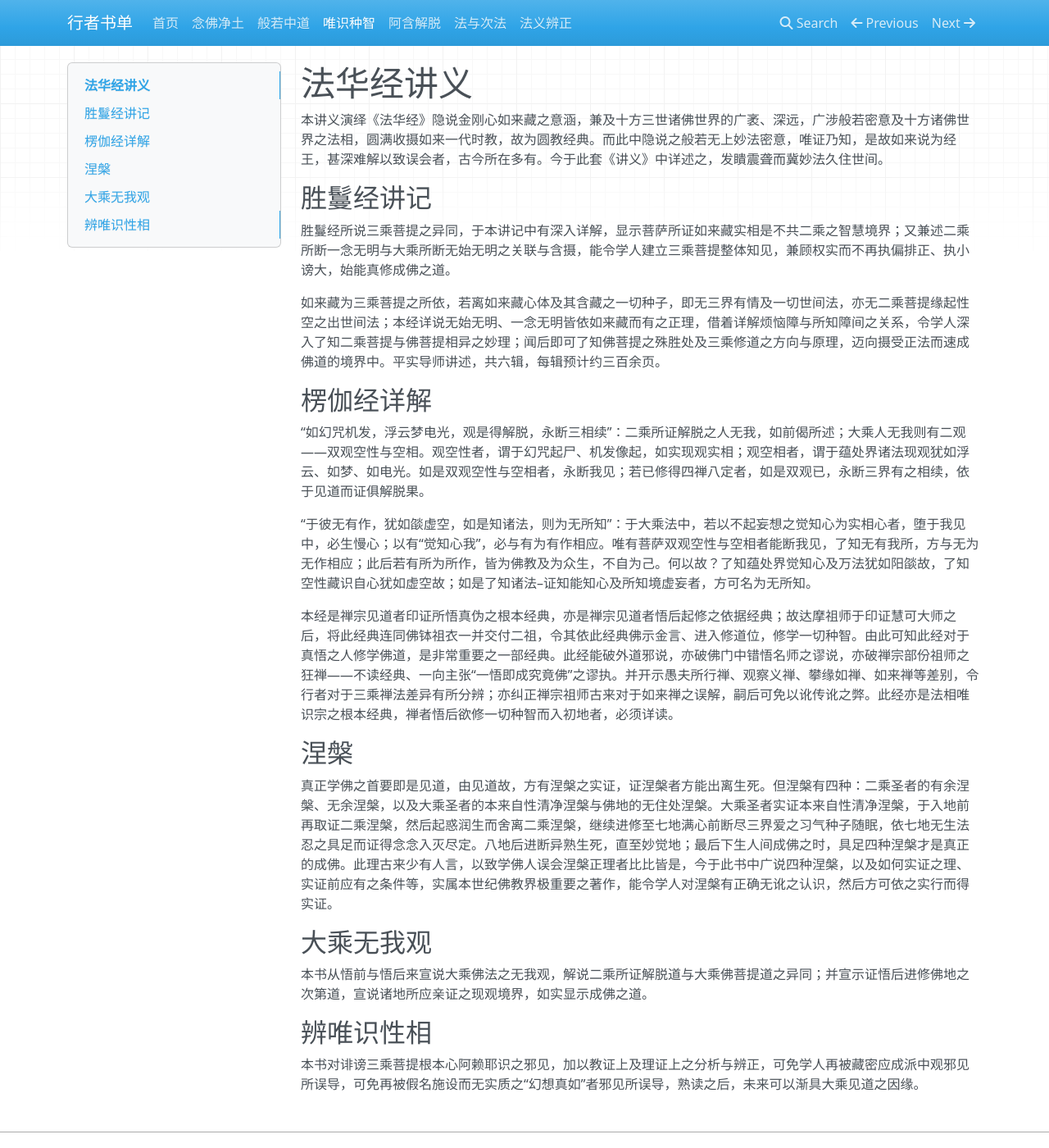
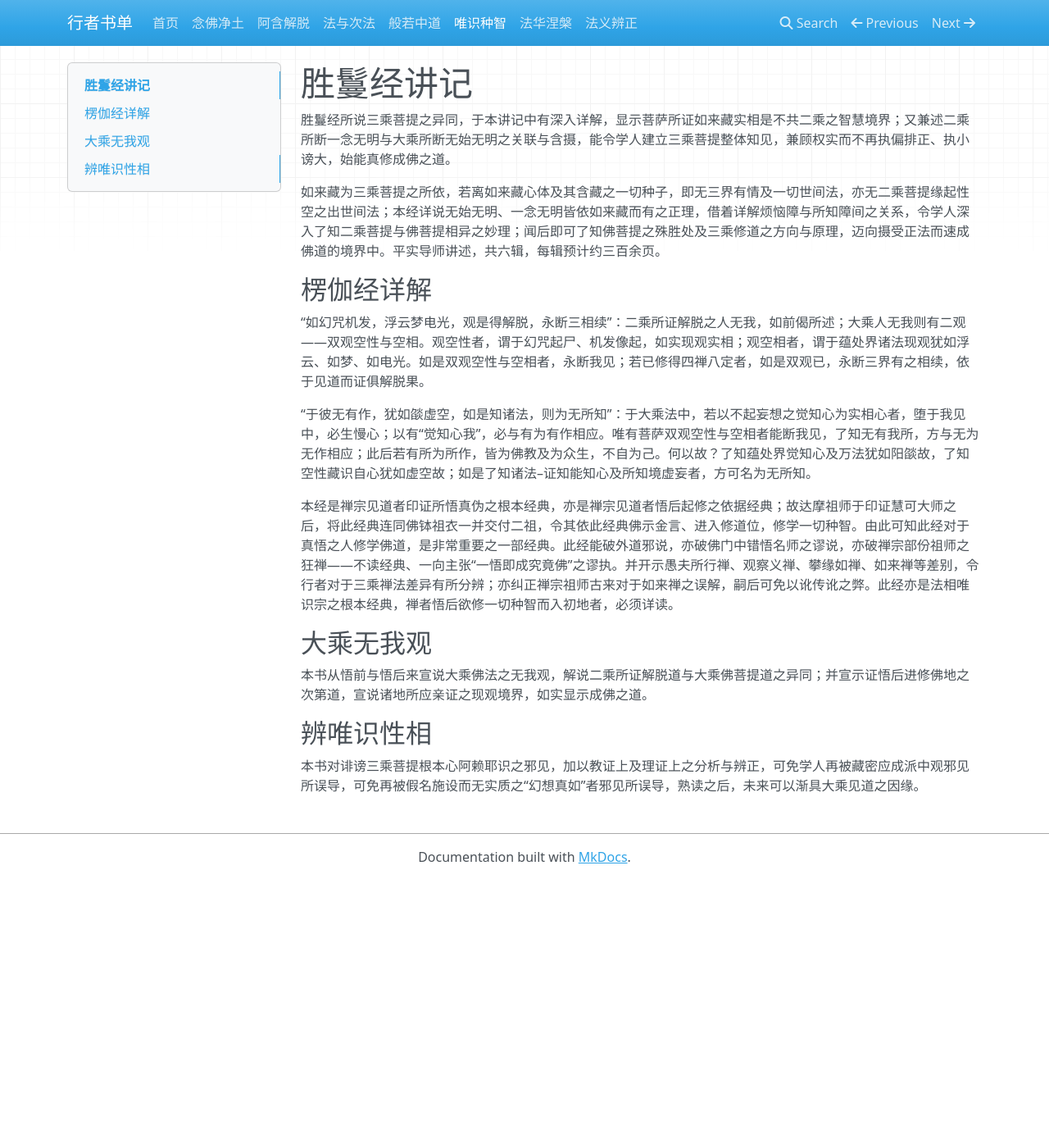
Before and after one commit to treemp3/fofabook, an MkDocs documentation site: the page built from docs/weishi.md, in a window 1280 px wide and 1400 px high. Shown: the whole window at 82% size. Built offline with MkDocs 1.6.1, drawn with Linux system fonts in a browser that asks for light colours; nearby versions of some CDN libraries.

Commit message:
调整分类

```diff
--- a/docs/weishi.md
+++ b/docs/weishi.md
@@ -1,8 +1,4 @@
-# 法华经讲义
-
-本讲义演绎《法华经》隐说金刚心如来藏之意涵，兼及十方三世诸佛世界的广袤、深远，广涉般若密意及十方诸佛世界之法相，圆满收摄如来一代时教，故为圆教经典。而此中隐说之般若无上妙法密意，唯证乃知，是故如来说为经王，甚深难解以致误会者，古今所在多有。今于此套《讲义》中详述之，发瞶震聋而冀妙法久住世间。
-
-## 胜鬘经讲记
+# 胜鬘经讲记
 
 胜鬘经所说三乘菩提之异同，于本讲记中有深入详解，显示菩萨所证如来藏实相是不共二乘之智慧境界；又兼述二乘所断一念无明与大乘所断无始无明之关联与含摄，能令学人建立三乘菩提整体知见，兼顾权实而不再执偏排正、执小谤大，始能真修成佛之道。
 
@@ -16,10 +12,6 @@
 
 本经是禅宗见道者印证所悟真伪之根本经典，亦是禅宗见道者悟后起修之依据经典；故达摩祖师于印证慧可大师之后，将此经典连同佛钵祖衣一并交付二祖，令其依此经典佛示金言、进入修道位，修学一切种智。由此可知此经对于真悟之人修学佛道，是非常重要之一部经典。此经能破外道邪说，亦破佛门中错悟名师之谬说，亦破禅宗部份祖师之狂禅——不读经典、一向主张“一悟即成究竟佛”之谬执。并开示愚夫所行禅、观察义禅、攀缘如禅、如来禅等差别，令行者对于三乘禅法差异有所分辨；亦纠正禅宗祖师古来对于如来禅之误解，嗣后可免以讹传讹之弊。此经亦是法相唯识宗之根本经典，禅者悟后欲修一切种智而入初地者，必须详读。
 
-## 涅槃
-
-真正学佛之首要即是见道，由见道故，方有涅槃之实证，证涅槃者方能出离生死。但涅槃有四种：二乘圣者的有余涅槃、无余涅槃，以及大乘圣者的本来自性清净涅槃与佛地的无住处涅槃。大乘圣者实证本来自性清净涅槃，于入地前再取证二乘涅槃，然后起惑润生而舍离二乘涅槃，继续进修至七地满心前断尽三界爱之习气种子随眠，依七地无生法忍之具足而证得念念入灭尽定。八地后进断异熟生死，直至妙觉地；最后下生人间成佛之时，具足四种涅槃才是真正的成佛。此理古来少有人言，以致学佛人误会涅槃正理者比比皆是，今于此书中广说四种涅槃，以及如何实证之理、实证前应有之条件等，实属本世纪佛教界极重要之著作，能令学人对涅槃有正确无讹之认识，然后方可依之实行而得实证。
-
 ## 大乘无我观
 
 本书从悟前与悟后来宣说大乘佛法之无我观，解说二乘所证解脱道与大乘佛菩提道之异同；并宣示证悟后进修佛地之次第道，宣说诸地所应亲证之现观境界，如实显示成佛之道。
--- a/mkdocs.yml
+++ b/mkdocs.yml
@@ -2,8 +2,9 @@ site_name: 行者书单
 nav:
   - 首页: index.md
   - 念佛净土: nianfo.md
+  - 阿含解脱: ahan.md
+  - 法与次法: cifa.md
   - 般若中道: bore.md
   - 唯识种智: weishi.md
-  - 阿含解脱: ahan.md
-  - 法与次法: cifa.md
+  - 法华涅槃: fahua.md
   - 法义辨正: bianzheng.md
```
Also changed, not shown: docs/ahan.md (+2 -2 lines), docs/cifa.md (+6 -2 lines), docs/fahua.md (added, +7 -0 lines).
